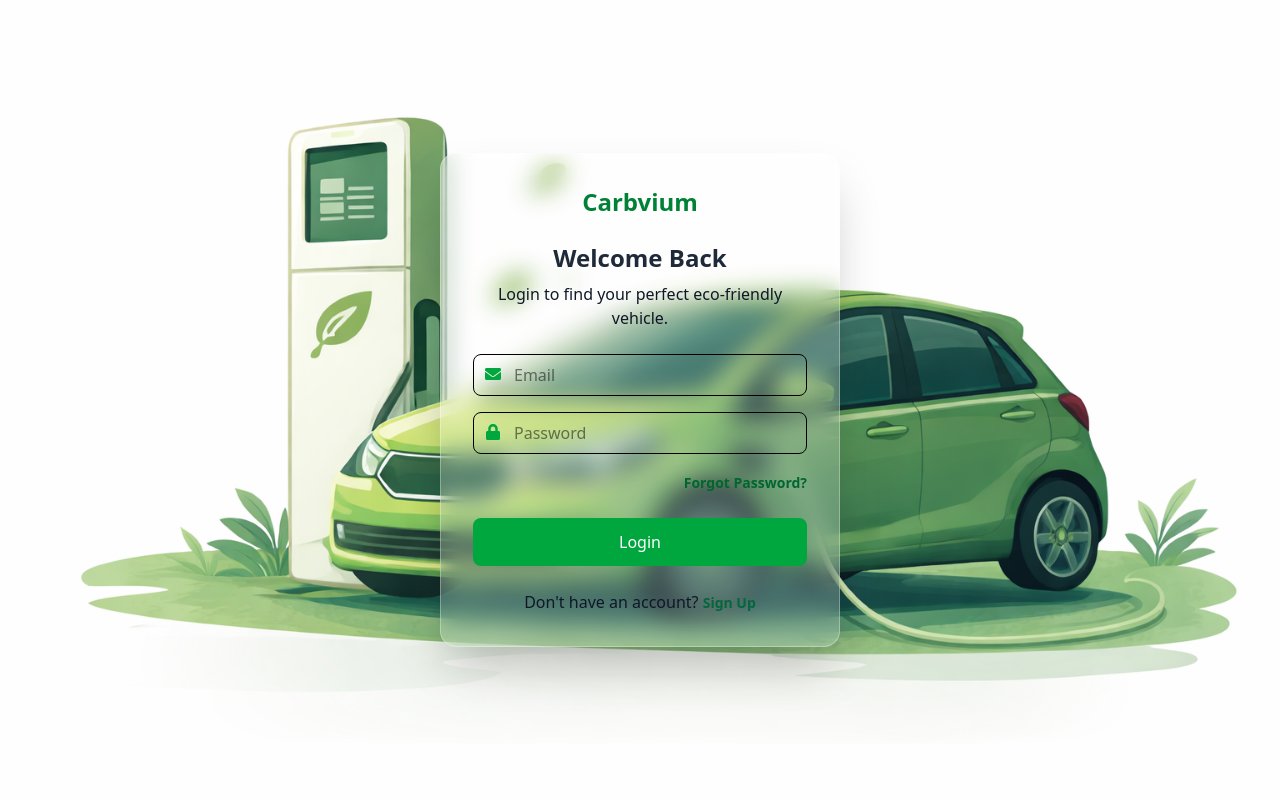
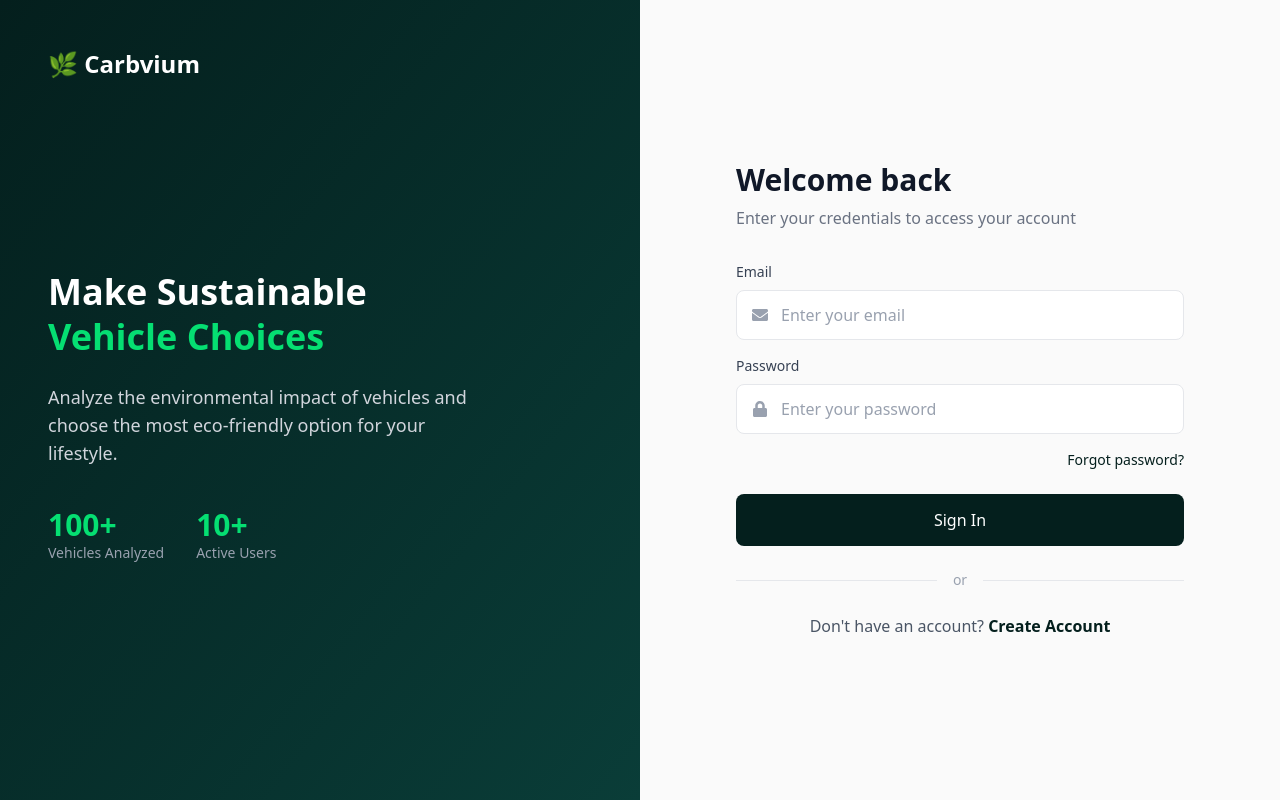
Before and after one commit to ManasTiwari-2101/Carbvium, a React (Vite) app in the folder Carbvium_Frontend/: page /login in a window 1280 px wide. Built offline with nearby package versions, Linux system fonts and the light colour scheme; no server answers.

Commit message:
Revamp login page layout and styles for enhanced user experience and accessibility

```diff
--- a/Carbvium_Frontend/src/pages/login.jsx
+++ b/Carbvium_Frontend/src/pages/login.jsx
@@ -1,7 +1,6 @@
-import { FaEnvelope, FaLock, FaUser } from "react-icons/fa";
+import { FaEnvelope, FaLock, FaUser, FaLeaf } from "react-icons/fa";
 import { useState, useEffect } from "react";
 import { useNavigate } from "react-router-dom";
-import carImage from "../assets/ev-car.png";
 
 const API_URL = import.meta.env.VITE_API_URL || "http://localhost:5000";
 
@@ -126,128 +125,206 @@ export default function Login() {
   };
 
   return (
-    <div className="min-h-screen bg-gradient-to-br from-green-50 to-green-100 flex items-center justify-center relative overflow-hidden">
+    <div className="min-h-screen flex">
 
-      {/* Background Decorative Layer */}
-      <div className="absolute inset-0 opacity-20 bg-[radial-gradient(circle_at_top_left,_#22c55e,_transparent_40%)]"></div>
-
-      {/* Login Card */}
-      <div className="bg-white/20 backdrop-blur-md shadow-2xl rounded-2xl w-[400px] p-8 relative z-10 border border-white/30">
-
-        {/* Logo */}
-        <div className="flex items-center justify-center mb-6">
-          <span className="text-2xl font-bold text-green-700">
-            Carbvium
-          </span>
+      {/* Left Panel - Branding */}
+      <div className="hidden lg:flex lg:w-1/2 bg-gradient-to-br from-[#041f1d] to-[#0a3d38] flex-col justify-between p-12">
+        <div>
+          <div
+            onClick={() => navigate("/")}
+            className="flex items-center gap-2 cursor-pointer"
+          >
+            {/* <FaLeaf className="text-green-400 text-2xl" /> */}
+            <span className="text-2xl font-bold text-white">🌿 Carbvium</span>
+          </div>
         </div>
 
-        {/* Welcome Text */}
-        <h2 className="text-2xl font-semibold text-gray-800 text-center mb-2">
-          {isSignUp ? "Welcome to Carbvium" : "Welcome Back"}
+        <div className="space-y-6">
+          <h1 className="text-4xl font-bold text-white leading-tight">
+            Make Sustainable<br />
+            <span className="text-green-400">Vehicle Choices</span>
+          </h1>
+          <p className="text-gray-300 text-lg max-w-md">
+            Analyze the environmental impact of vehicles and choose the most eco-friendly option for your lifestyle.
+          </p>
+          <div className="flex gap-8 pt-4">
+            <div>
+              <div className="text-3xl font-bold text-green-400">100+</div>
+              <div className="text-gray-400 text-sm">Vehicles Analyzed</div>
+            </div>
+            <div>
+              <div className="text-3xl font-bold text-green-400">10+</div>
+              <div className="text-gray-400 text-sm">Active Users</div>
+            </div>
+          </div>
+        </div>
+
+        <div className="text-gray-500 text-sm">
+          {/* © 2026 Carbvium. All rights reserved. */}
+        </div>
+      </div>
+
+      {/* Right Panel - Form */}
+      <div className="w-full lg:w-1/2 bg-[#fafafa] flex items-center justify-center p-6 sm:p-12">
+        <div className="w-full max-w-md">
+
+          {/* Mobile Logo */}
+          <div
+            onClick={() => navigate("/")}
+            className="lg:hidden flex items-center justify-center gap-2 mb-8 cursor-pointer"
+          >
+            <span className="text-2xl font-bold text-[#041f1d]">🌿 Carbvium</span>
+          </div>
+
+          {/* Header */}
+          <div className="mb-8">
+            <h2 className="text-3xl font-bold text-gray-900 mb-2">
+              {isSignUp ? "Create Account" : "Welcome back"}
             </h2>
-        <p className="text-gray-900 text-center mb-6">
-          {isSignUp ? "Create an account to find your perfect eco-friendly vehicle." : "Login to find your perfect eco-friendly vehicle."}
+            <p className="text-gray-500">
+              {isSignUp
+                ? "Enter your details to create your account"
+                : "Enter your credentials to access your account"}
             </p>
+          </div>
 
+          {/* Error Message */}
+          {error && (
+            <div className={`mb-6 p-4 rounded-lg text-sm ${error.includes("successfully")
+              ? "bg-green-50 border border-green-200 text-green-700"
+              : "bg-red-50 border border-red-200 text-red-700"
+              }`}>
+              {error}
+            </div>
+          )}
+
+          <form onSubmit={isSignUp ? handleSignup : handleLogin}>
             {/* Username Input - Only for Sign Up */}
             {isSignUp && (
-          <div className="relative mb-4">
-            <FaUser className="absolute left-3 top-3 text-green-600" />
+              <div className="mb-4">
+                <label className="block text-sm font-medium text-gray-700 mb-2">
+                  Username
+                </label>
+                <div className="relative">
+                  <FaUser className="absolute left-4 top-1/2 -translate-y-1/2 text-gray-400" />
                   <input
                     type="text"
-              placeholder="Username"
+                    placeholder="Enter your username"
                     value={username}
                     onChange={(e) => setUsername(e.target.value)}
-              className="w-full pl-10 pr-4 py-2 border rounded-lg focus:outline-none focus:ring-2 focus:ring-green-500"
+                    className="w-full pl-11 pr-4 py-3 bg-white border border-gray-200 rounded-lg focus:outline-none focus:border-[#041f1d] focus:ring-1 focus:ring-[#041f1d] transition-all text-gray-900 placeholder-gray-400"
                   />
+                </div>
               </div>
             )}
 
             {/* Email Input */}
-        <div className="relative mb-4">
-          <FaEnvelope className="absolute left-3 top-3 text-green-600" />
+            <div className="mb-4">
+              <label className="block text-sm font-medium text-gray-700 mb-2">
+                Email
+              </label>
+              <div className="relative">
+                <FaEnvelope className="absolute left-4 top-1/2 -translate-y-1/2 text-gray-400" />
                 <input
                   type="email"
-            placeholder="Email"
+                  placeholder="Enter your email"
                   value={email}
                   onChange={(e) => setEmail(e.target.value)}
-            className="w-full pl-10 pr-4 py-2 border rounded-lg focus:outline-none focus:ring-2 focus:ring-green-500"
+                  className="w-full pl-11 pr-4 py-3 bg-white border border-gray-200 rounded-lg focus:outline-none focus:border-[#041f1d] focus:ring-1 focus:ring-[#041f1d] transition-all text-gray-900 placeholder-gray-400"
                 />
+              </div>
             </div>
 
             {/* Password Input */}
-        <div className="relative mb-4">
-          <FaLock className="absolute left-3 top-3 text-green-600" />
+            <div className="mb-4">
+              <label className="block text-sm font-medium text-gray-700 mb-2">
+                Password
+              </label>
+              <div className="relative">
+                <FaLock className="absolute left-4 top-1/2 -translate-y-1/2 text-gray-400" />
                 <input
                   minLength={8}
                   maxLength={15}
                   value={password}
                   onChange={(e) => setPassword(e.target.value)}
                   type="password"
-            placeholder="Password"
-            className="w-full pl-10 pr-4 py-2 border rounded-lg focus:outline-none focus:ring-2 focus:ring-green-500"
+                  placeholder="Enter your password"
+                  className="w-full pl-11 pr-4 py-3 bg-white border border-gray-200 rounded-lg focus:outline-none focus:border-[#041f1d] focus:ring-1 focus:ring-[#041f1d] transition-all text-gray-900 placeholder-gray-400"
                 />
+              </div>
             </div>
 
             {/* Confirm Password - Only for Sign Up */}
             {isSignUp && (
-          <div className="relative mb-6">
-            <FaLock className="absolute left-3 top-3 text-green-600" />
+              <div className="mb-6">
+                <label className="block text-sm font-medium text-gray-700 mb-2">
+                  Confirm Password
+                </label>
+                <div className="relative">
+                  <FaLock className="absolute left-4 top-1/2 -translate-y-1/2 text-gray-400" />
                   <input
                     minLength={8}
                     maxLength={15}
                     value={confirmPassword}
                     onChange={(e) => setConfirmPassword(e.target.value)}
                     type="password"
-              placeholder="Confirm Password"
-              className="w-full pl-10 pr-4 py-2 border rounded-lg focus:outline-none focus:ring-2 focus:ring-green-500"
+                    placeholder="Confirm your password"
+                    className="w-full pl-11 pr-4 py-3 bg-white border border-gray-200 rounded-lg focus:outline-none focus:border-[#041f1d] focus:ring-1 focus:ring-[#041f1d] transition-all text-gray-900 placeholder-gray-400"
                   />
+                </div>
               </div>
             )}
 
             {/* Forgot Password - Only for Login */}
             {!isSignUp && (
-          <div className="text-right mb-6">
-            <button className="text-sm font-bold text-green-800 hover:text-green-900 rounded transition duration-200 hover:cursor-pointer">
-              Forgot Password?
+              <div className="flex justify-end mb-6">
+                <button
+                  type="button"
+                  className="text-sm text-[#041f1d] hover:text-green-700 font-medium transition-colors cursor-pointer"
+                >
+                  Forgot password?
                 </button>
-          </div>
-        )}
-
-        {/* Error Message */}
-        {error && (
-          <div className="mb-4 p-3 bg-red-100 border border-red-400 text-red-700 rounded-lg text-sm">
-            {error}
               </div>
             )}
 
             {/* Login/Signup Button */}
             <button
-          onClick={isSignUp ? handleSignup : handleLogin}
+              type="submit"
               disabled={loading}
-          className="w-full bg-green-600 text-white py-3 rounded-lg hover:bg-green-700 transition duration-300 font-medium hover:cursor-pointer disabled:bg-gray-400 disabled:cursor-not-allowed"
+              className="w-full bg-[#041f1d] text-white py-3.5 rounded-lg hover:bg-[#0a3d38] transition-all duration-300 font-medium cursor-pointer disabled:bg-gray-400 disabled:cursor-not-allowed"
             >
-          {loading ? "Processing..." : isSignUp ? "Sign Up" : "Login"}
+              {loading ? (
+                <span className="flex items-center justify-center gap-2">
+                  <svg className="animate-spin h-5 w-5" viewBox="0 0 24 24">
+                    <circle className="opacity-25" cx="12" cy="12" r="10" stroke="currentColor" strokeWidth="4" fill="none" />
+                    <path className="opacity-75" fill="currentColor" d="M4 12a8 8 0 018-8V0C5.373 0 0 5.373 0 12h4zm2 5.291A7.962 7.962 0 014 12H0c0 3.042 1.135 5.824 3 7.938l3-2.647z" />
+                  </svg>
+                  Processing...
+                </span>
+              ) : isSignUp ? "Create Account" : "Sign In"}
             </button>
+          </form>
+
+          {/* Divider */}
+          <div className="flex items-center gap-4 my-6">
+            <div className="flex-1 h-px bg-gray-200"></div>
+            <span className="text-sm text-gray-400">or</span>
+            <div className="flex-1 h-px bg-gray-200"></div>
+          </div>
 
           {/* Toggle Between Login and Signup */}
-        <p className="text-center mt-6 text-gray-900">
+          <p className="text-center text-gray-600">
             {isSignUp ? "Already have an account? " : "Don't have an account? "}
-          <span
+            <button
+              type="button"
               onClick={() => setIsSignUp(!isSignUp)}
-            className="text-sm text font-bold text-[#04673e] hover:text-green-900 rounded transition duration-200 hover:cursor-pointer"
+              className="text-[#041f1d] hover:text-green-700 font-semibold transition-colors cursor-pointer"
             >
-            {isSignUp ? "Login" : "Sign Up"}
-          </span>
+              {isSignUp ? "Sign In" : "Create Account"}
+            </button>
           </p>
         </div>
-
-      {/* Car Image Background */}
-      <img
-        src={carImage}
-        alt="EV Car"
-        className="absolute inset-0 w-full h-full object-cover z-0"
-      />
+      </div>
     </div>
   );
 }
```
Lines whose indentation alone changed are shown as unchanged.
